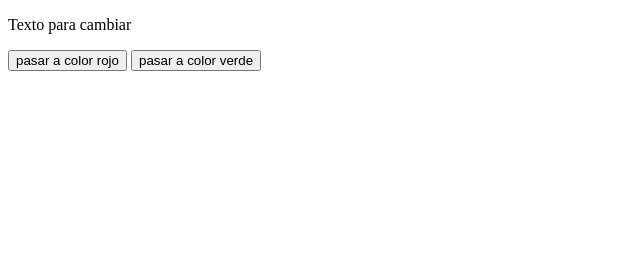
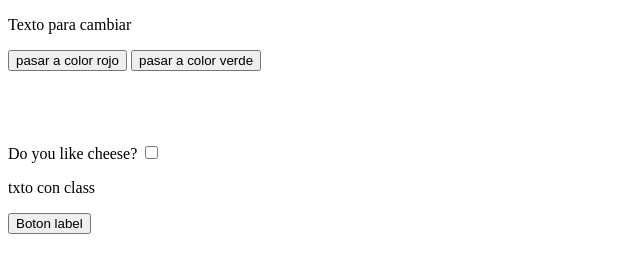
Before and after one commit to angelbonillago/css_js_html_unidad7, a plain HTML site: page clase1/index.html in a window 1280 px wide. Shown: the whole page, without its empty margins (0-640 px from the left). Drawn offline with Linux system fonts and the light colour scheme.

Commit message:
clase1 finalizada

```diff
--- a/clase1/index.html
+++ b/clase1/index.html
@@ -22,6 +22,16 @@
 
     <script src="main.js" type="text/javascript"></script>
 
+<br><br><br><br><br>
+    <div class="preference">
+        <label id="label1" for="cheese">Do you like cheese?</label>
+        <input type="checkbox" name="cheese" id="cheese">
+    </div>
+    <p class="parrafoclase">txto con class</p>
+
+    <button onclick="cambiarLabel()">Boton label</button>
+
+
 </body>
 
 </html>
--- a/clase1/main.js
+++ b/clase1/main.js
@@ -1,4 +1,16 @@
 function changeColor(newColor) {
     var elem = document.getElementById('texto');//Tomo el id 'texto'
+
     elem.style.color = newColor;//ejecuto el cambio de color que reciba por el parametro 'newColor'
+
 }
+
+function cambiarLabel() {
+    console.log("llego aqui");
+    document.querySelector('#label1').innerHTML="Otro texto nuevo";  //ID
+    document.querySelector('.parrafotexto').style.color = 'red'; //class
+}
+
+document.addEventListener("DOMContentLoaded", () => {
+    alert('')
+});
```
